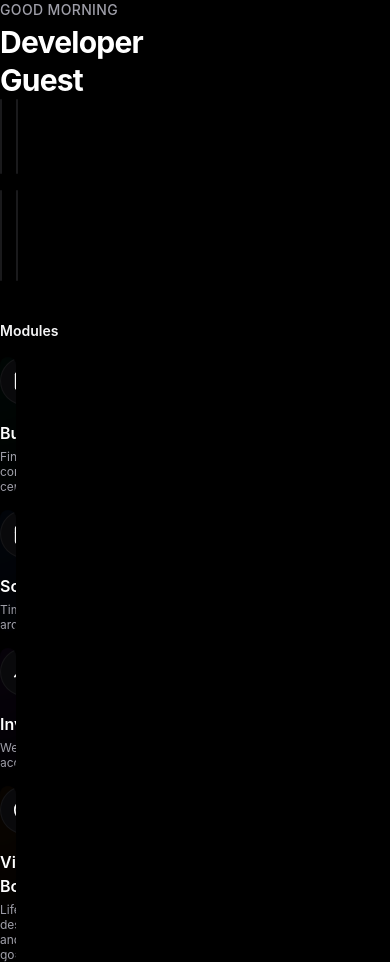
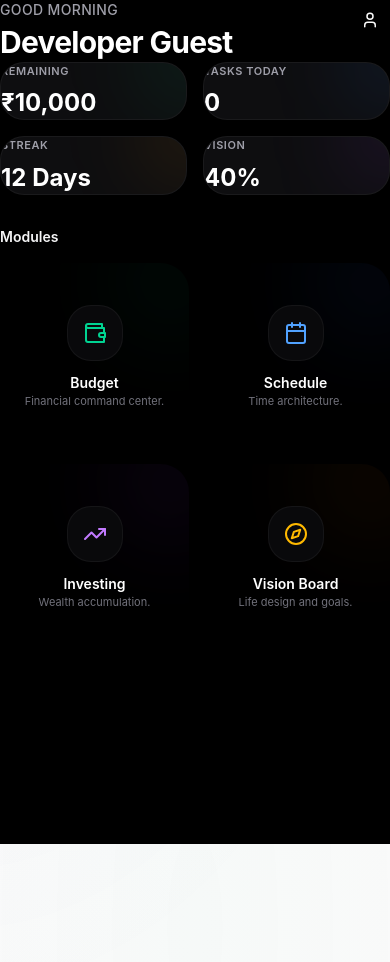
Before and after one commit to Atomstars/Buddy-App, a React (Vite) app: page / in a window 390 px wide. Both pictures are taken after a click on the button "Sign In as Dev Guest (Bypass)". After the commit the page ends 844 px from the top, so only its background shows below. Built offline with nearby package versions, Linux system fonts and the light colour scheme; no server answers; the database is empty.

Commit message:
fix: remove all desktop max-w constraints, true full-viewport mobile layout

```diff
--- a/src/components/BudgetAnalytics.jsx
+++ b/src/components/BudgetAnalytics.jsx
@@ -41,7 +41,7 @@ export const BudgetAnalytics = ({ monthlyStats }) => {
   }, [monthlyStats.expenses]);
 
   return (
-    <div className="flex flex-col gap-6 pb-24 w-full max-w-md mx-auto">
+    <div className="flex flex-col gap-6 pb-24 w-full">
       <h2 className="text-2xl font-bold text-center pt-6 text-white">Analytics</h2>
 
       {/* Spend by Category Pie Chart */}
--- a/src/components/BudgetDashboard.jsx
+++ b/src/components/BudgetDashboard.jsx
@@ -26,7 +26,7 @@ const HeroCard = ({ monthlyStats, todayStats, weeklyStats }) => {
     <motion.div
       initial={{ opacity: 0, y: 10 }}
       animate={{ opacity: 1, y: 0 }}
-      className="relative overflow-hidden rounded-[2rem] p-8 shadow-2xl border border-white/10 bg-gradient-to-br from-zinc-900/90 to-zinc-950 backdrop-blur-xl w-full max-w-md mx-auto"
+      className="relative overflow-hidden rounded-[2rem] p-8 shadow-2xl border border-white/10 bg-gradient-to-br from-zinc-900/90 to-zinc-950 backdrop-blur-xl w-full"
     >
       <div className="absolute top-0 right-0 w-64 h-64 bg-accent/20 rounded-full blur-[80px] -translate-y-1/2 translate-x-1/3 pointer-events-none" />
 
@@ -76,7 +76,7 @@ const QuickActions = ({ onQuickAdd }) => {
   ];
 
   return (
-    <div className="flex flex-col gap-4 w-full max-w-md mx-auto">
+    <div className="flex flex-col gap-4 w-full">
       <h3 className="text-zinc-100 font-semibold text-base px-1">Quick Add</h3>
       <div className="grid grid-cols-3 sm:grid-cols-6 gap-3 sm:gap-4">
         {quickCategories.map((cat, i) => {
@@ -110,7 +110,7 @@ const SmartInsights = ({ coach }) => {
   ];
 
   return (
-    <div className="flex flex-col gap-4 w-full max-w-md mx-auto">
+    <div className="flex flex-col gap-4 w-full">
       <h3 className="text-zinc-100 font-semibold text-base px-1">AI Insights</h3>
       <div className="flex flex-col gap-4">
         {insights.map((insight, idx) => {
@@ -137,7 +137,7 @@ const RecentTransactions = ({ expenses }) => {
 
   if (!latest.length) {
     return (
-      <div className="flex flex-col gap-4 w-full max-w-md mx-auto">
+      <div className="flex flex-col gap-4 w-full">
         <h3 className="text-zinc-100 font-semibold text-base px-1">Recent Transactions</h3>
         <div className="text-center py-8 text-zinc-500 text-sm">No recent transactions.</div>
       </div>
@@ -145,7 +145,7 @@ const RecentTransactions = ({ expenses }) => {
   }
 
   return (
-    <div className="flex flex-col gap-4 w-full max-w-md mx-auto">
+    <div className="flex flex-col gap-4 w-full">
       <div className="flex items-center justify-between px-1">
         <h3 className="text-zinc-100 font-semibold text-base">Recent Transactions</h3>
         <button className="text-sm text-zinc-400 hover:text-white flex items-center gap-1 transition-colors outline-none">
--- a/src/components/GlobalHomeHub.jsx
+++ b/src/components/GlobalHomeHub.jsx
@@ -57,8 +57,8 @@ export const GlobalHomeHub = ({
   ];
 
   return (
-    <div className="min-h-screen w-full bg-black text-zinc-50 pb-safe relative overflow-x-hidden selection:bg-zinc-800">
-      <header className="w-full max-w-md mx-auto px-4 pt-12 pb-6 flex justify-between items-start">
+    <div className="w-screen min-h-screen bg-black text-zinc-50 pb-safe relative overflow-x-hidden selection:bg-zinc-800">
+      <header className="w-full px-4 pt-12 pb-6 flex justify-between items-start">
         <motion.div
           initial={{ opacity: 0, y: 10 }}
           animate={{ opacity: 1, y: 0 }}
@@ -82,7 +82,7 @@ export const GlobalHomeHub = ({
         </motion.button>
       </header>
 
-      <main className="w-full max-w-md mx-auto px-4 flex flex-col gap-10 pb-12">
+      <main className="w-full px-4 flex flex-col gap-8 pb-12">
         <motion.section
           initial={{ opacity: 0, y: 10 }}
           animate={{ opacity: 1, y: 0 }}
@@ -118,25 +118,28 @@ export const GlobalHomeHub = ({
           className="flex flex-col gap-4"
         >
           <h2 className="text-zinc-100 font-semibold text-sm px-1">Modules</h2>
-          <div className="flex flex-col gap-4">
+          <div className="grid grid-cols-2 gap-3">
             {services.map((svc, i) => {
               const Icon = svc.icon;
               return (
                 <motion.button
                   key={svc.id}
                   whileTap={{ scale: 0.95 }}
+                  initial={{ opacity: 0, y: 10 }}
+                  animate={{ opacity: 1, y: 0 }}
+                  transition={{ delay: 0.2 + i * 0.05 }}
                   onClick={() => navigate(svc.path)}
-                  className="bg-zinc-900/50 backdrop-blur-md border border-white/5 hover:bg-white/10 transition-colors rounded-[1.75rem] p-5 flex flex-col items-start gap-4 text-left outline-none relative overflow-hidden group"
+                  className="bg-zinc-900/50 backdrop-blur-md border border-white/5 hover:bg-white/10 transition-colors rounded-[1.75rem] p-5 flex flex-col items-center justify-center gap-3 text-center outline-none relative overflow-hidden group aspect-square"
                 >
-                  <div className={`absolute top-0 right-0 w-32 h-32 bg-gradient-to-br ${svc.color} blur-[60px] opacity-40 group-hover:opacity-60 transition-opacity pointer-events-none rounded-full translate-x-1/3 -translate-y-1/3`} />
+                  <div className={`absolute top-0 right-0 w-28 h-28 bg-gradient-to-br ${svc.color} blur-[50px] opacity-40 group-hover:opacity-70 transition-opacity pointer-events-none rounded-full translate-x-1/3 -translate-y-1/3`} />
 
-                  <div className={`w-12 h-12 rounded-2xl bg-zinc-950 border border-white/5 flex items-center justify-center relative z-10 ${svc.color.split(' ')[1]}`}>
-                    <Icon size={22} />
+                  <div className={`w-14 h-14 rounded-2xl bg-zinc-950 border border-white/5 flex items-center justify-center relative z-10 ${svc.color.split(' ')[2]}`}>
+                    <Icon size={24} />
                   </div>
 
-                  <div className="relative z-10 flex flex-col gap-1 mt-2">
-                    <h3 className="text-white font-semibold text-base">{svc.title}</h3>
-                    <p className="text-zinc-400 text-xs leading-tight pr-2">{svc.desc}</p>
+                  <div className="relative z-10 flex flex-col gap-0.5">
+                    <h3 className="text-white font-semibold text-sm">{svc.title}</h3>
+                    <p className="text-zinc-500 text-[11px] leading-tight">{svc.desc}</p>
                   </div>
                 </motion.button>
               );
--- a/src/components/layout/AppShell.jsx
+++ b/src/components/layout/AppShell.jsx
@@ -9,10 +9,10 @@ export const AppShell = ({
   onProfileClick
 }) => {
   return (
-    <div className="min-h-screen w-full bg-black text-zinc-50 font-sans selection:bg-zinc-800 flex flex-col overflow-x-hidden">
+    <div className="w-screen min-h-screen bg-black text-zinc-50 font-sans selection:bg-zinc-800 flex flex-col overflow-x-hidden">
       <Header onProfileClick={onProfileClick} />
 
-      <main className="flex-1 w-full max-w-md mx-auto px-4 pt-6 pb-36 relative flex flex-col">
+      <main className="flex-1 w-full px-4 pt-6 pb-36 relative flex flex-col">
         {children}
       </main>
 
--- a/src/components/layout/Header.jsx
+++ b/src/components/layout/Header.jsx
@@ -6,7 +6,7 @@ export const Header = ({ onProfileClick }) => {
   const { theme, toggleTheme } = useTheme();
 
   return (
-    <header className="sticky top-0 z-50 flex items-center justify-between px-4 py-4 backdrop-blur-2xl bg-black/70 border-b border-white/5 pt-safe w-full max-w-md mx-auto">
+    <header className="sticky top-0 z-50 flex items-center justify-between px-4 py-4 backdrop-blur-2xl bg-black/70 border-b border-white/5 pt-safe w-full">
       <div className="flex-1 flex justify-start">
         <button
           onClick={toggleTheme}
--- a/src/index.css
+++ b/src/index.css
@@ -195,9 +195,11 @@ body::before {
 }
 
 #root {
+  width: 100%;
   min-height: 100dvh;
   position: relative;
   z-index: 1;
+  overflow-x: hidden;
 }
 
 button,
```
